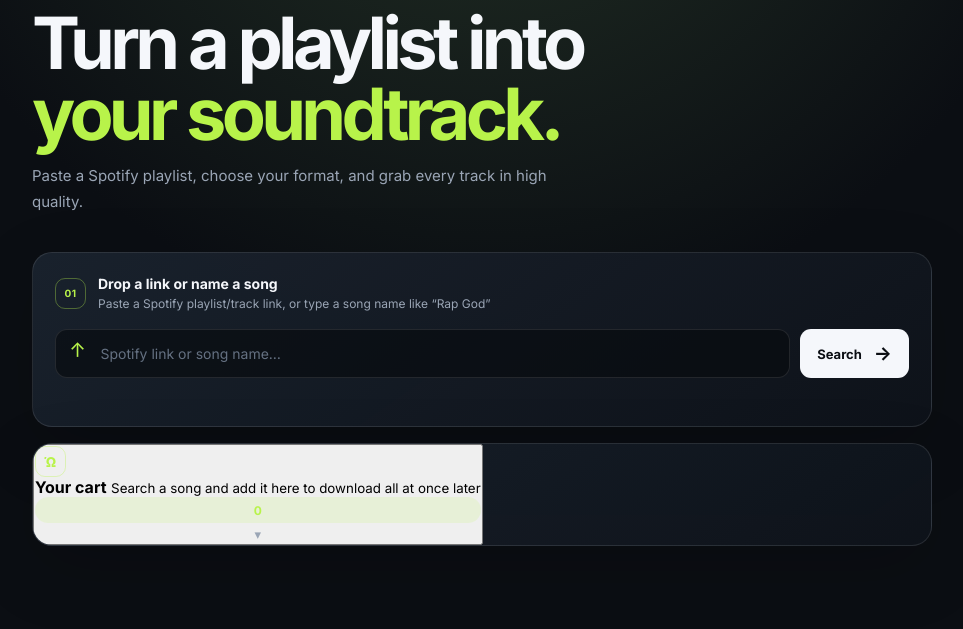
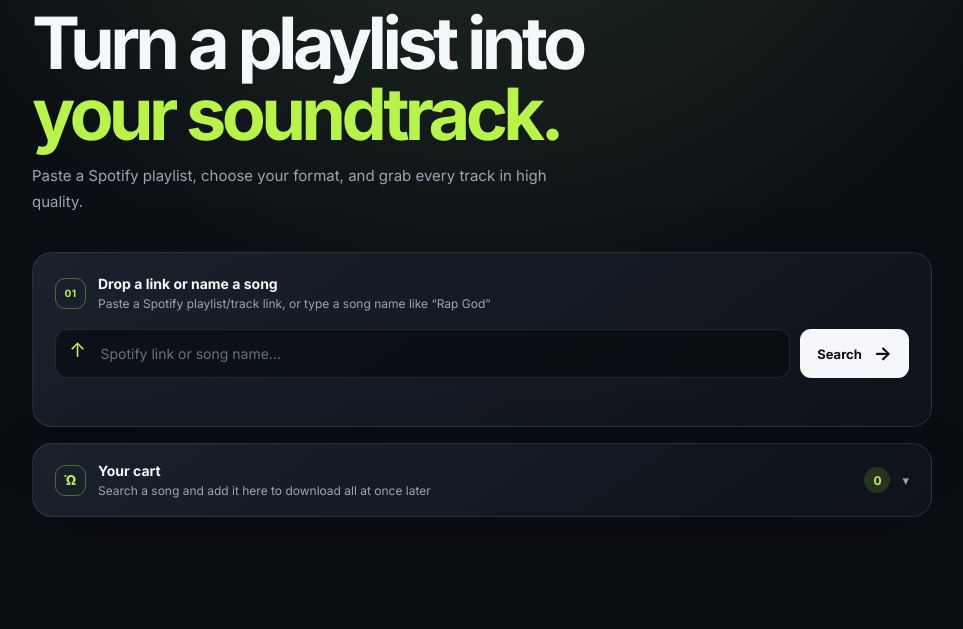
Before and after one commit to luffytaroji118/sp-down, a FastAPI app: page / in a window 1280 px wide. Shown: the part 154-783 px from the top of the page, without its empty margins (158-1121 px from the left). Run offline with FastAPI, Linux system fonts and the light colour scheme.

Commit message:
Fix cart toggle: use collapsible-toggle class (was unstyled white box)

```diff
--- a/static/style.css
+++ b/static/style.css
@@ -107,7 +107,7 @@
 .search-empty { padding: 28px 12px; text-align: center; color: var(--text-sub); font-size: 13px; }
 .individual-toolbar { gap: 10px; }
 
-.collapsible-toggle { display: flex; justify-content: space-between; align-items: center; gap: 14px; width: 100%; padding: 18px 22px; background: transparent; border: 0; cursor: pointer; text-align: left; transition: background var(--transition); }
+.collapsible-toggle { display: flex; justify-content: space-between; align-items: center; gap: 14px; width: 100%; padding: 18px 22px; background: transparent; border: 0; color: inherit; -webkit-appearance: none; appearance: none; cursor: pointer; text-align: left; transition: background var(--transition); }
 .collapsible-toggle:hover { background: rgba(255, 255, 255, .035); }
 .collapsible-toggle-left { display: flex; align-items: center; gap: 12px; min-width: 0; }
 .collapsible-toggle-left strong { display: block; font-size: 14px; }
--- a/templates/index.html
+++ b/templates/index.html
@@ -38,15 +38,15 @@
         </div>
 
         <div id="cart-card" class="card cart-card">
-            <button id="cart-toggle" class="cart-toggle" type="button" aria-expanded="false">
-                <div class="cart-toggle-left">
+            <button id="cart-toggle" class="collapsible-toggle" type="button" aria-expanded="false">
+                <div class="collapsible-toggle-left">
                     <span class="step-number cart-step-icon">&#911;</span>
                     <div>
                         <strong>Your cart</strong>
                         <small id="cart-subtitle">Search a song and add it here to download all at once later</small>
                     </div>
                 </div>
-                <div class="cart-toggle-right">
+                <div class="collapsible-toggle-right">
                     <span id="cart-count" class="cart-count-badge">0</span>
                     <span class="cart-chevron">&#9662;</span>
                 </div>
```
